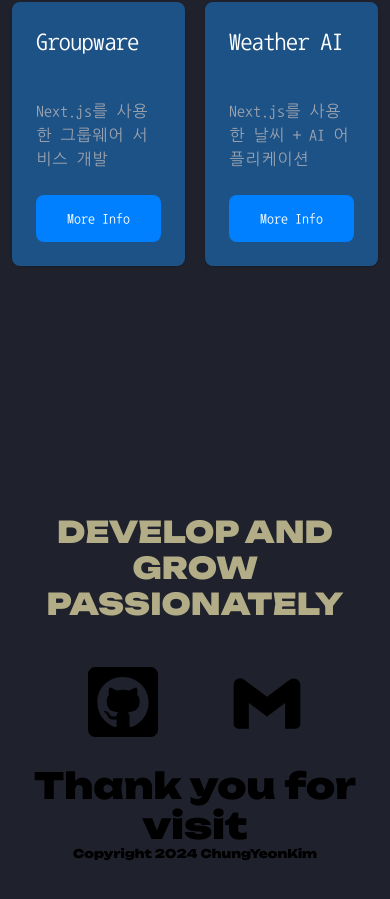
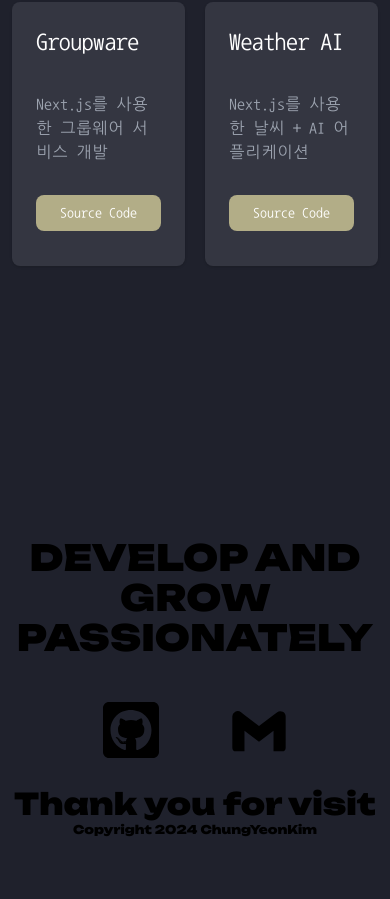
Before and after one commit to augusstt06/portfolio, a Next.js app: page /portfolio in a window 390 px wide. Shown: the part 1422-2321 px from the top of the page. Built offline with nearby package versions, Linux system fonts and the light colour scheme.

Commit message:
fix: css, layout

```diff
--- a/src/components/molecules/aboutme/Skills.tsx
+++ b/src/components/molecules/aboutme/Skills.tsx
@@ -34,7 +34,7 @@ export default function Skills() {
   ]
 
   return (
-    <article className="h-auto lg:col-span-1 row-span-1 korean-font row-flex justify-center w-2/3">
+    <article className="h-auto lg:col-span-1 row-span-1 korean-font row-flex justify-center w-full md:w-2/3">
       <div className=" flex flex-row justify-between items-center w-full h-2/3 lg:space-x-0 space-x-3">
         {badges.map((badge) => (
           <SkillBox
--- a/src/components/molecules/aboutme/childs/SkillBox.tsx
+++ b/src/components/molecules/aboutme/childs/SkillBox.tsx
@@ -9,7 +9,7 @@ export default function SkillBox(props: Props) {
 
   return (
     <div
-      className={`text-[#fff] row-flex justify-center max-w-2/3 max-h-2/3 w-28 h-8 text-sm rounded-lg gap-4`}
+      className={`text-[#fff] row-flex justify-center max-w-2/3 max-h-2/3 w-32 h-8 text-sm rounded-lg gap-4`}
       style={{ backgroundColor: color }}
     >
       <div className="hidden md:block ">{icon}</div>
--- a/src/components/molecules/card/Card.tsx
+++ b/src/components/molecules/card/Card.tsx
@@ -1,3 +1,5 @@
+import { useRouter } from 'next/navigation'
+
 type Props = {
   url: string
   title: string
@@ -5,9 +7,13 @@ type Props = {
 }
 
 export default function Card(props: Props) {
-  const { title, description } = props
+  const { title, description, url } = props
+  const router = useRouter()
+  const clickHandler = () => {
+    router.push(url)
+  }
   return (
-    <div className="max-w-sm h-auto p-6 bg-[#1d5286] rounded-lg shadow korean-font grid grid-row-3">
+    <div className="max-w-sm h-auto p-6 bg-[#343641] rounded-lg shadow korean-font grid grid-row-3">
       <h5 className="mb-2 text-2xl font-bold tracking-tight text-white">
         {title}
       </h5>
@@ -17,9 +23,14 @@ export default function Card(props: Props) {
         </p>
         <div className="grid grid-cols-2 sm:grid-cols-3 gap-2 text-center items-center"></div>
       </div>
-      <button className="text-sm text-white bg-[#0080ff] rounded-lg hover:scale(1.1)">
-        More Info
-      </button>
+      <div className="row-flex justify-center">
+        <button
+          className="text-sm text-white bg-[var(--main-color)] rounded-lg hover:scale(1.1) px-6 py-2"
+          onClick={clickHandler}
+        >
+          Source Code
+        </button>
+      </div>
     </div>
   )
 }
--- a/src/components/organisms/project/BottomSection.tsx
+++ b/src/components/organisms/project/BottomSection.tsx
@@ -280,8 +280,6 @@ export default function BottomSection(props: Props) {
           />
         ))}
       </div>
-
-      {/* <DownArrow next={CONTACT} scrollY={958} /> */}
     </article>
   )
 }
--- a/src/components/template/Contact.tsx
+++ b/src/components/template/Contact.tsx
@@ -31,7 +31,7 @@ export default function Contact() {
     >
       <FadeInText
         text="develop and grow passionately"
-        className="text-3xl md:text-5xl text-center text-[var(--main-color)] uppercase md:w-2/3"
+        className="text-4xl md:text-5xl text-center uppercase md:w-2/3"
         onAnimationEnd={handleAnimationEnd}
         onResetState={handleResetAnimation}
       />
@@ -41,16 +41,16 @@ export default function Contact() {
       >
         <div className="row-flex justify-center w-full gap-16 ">
           <Link href={GIT}>
-            <FaGithubSquare className="w-20 h-20 hover:scale-[1.2] simple-transition cursor-pointer" />
+            <FaGithubSquare className="w-16 md:w-20 h-16 md:h-20 hover:scale-[1.2] simple-transition cursor-pointer" />
           </Link>
 
           <BiLogoGmail
-            className="w-20 h-20 hover:scale-[1.2] simple-transition cursor-pointer"
+            className="w-16 md:w-20 h-16 md:h-20 hover:scale-[1.2] simple-transition cursor-pointer"
             onClick={handleConnectEmail}
           />
         </div>
         <div className="w-full text-center">
-          <p className="w-full text-4xl">Thank you for visit</p>
+          <p className="w-full text-3xl md:text-4xl">Thank you for visit</p>
           <p className="text-xs">Copyright 2024 ChungYeonKim</p>
         </div>
       </div>
```
